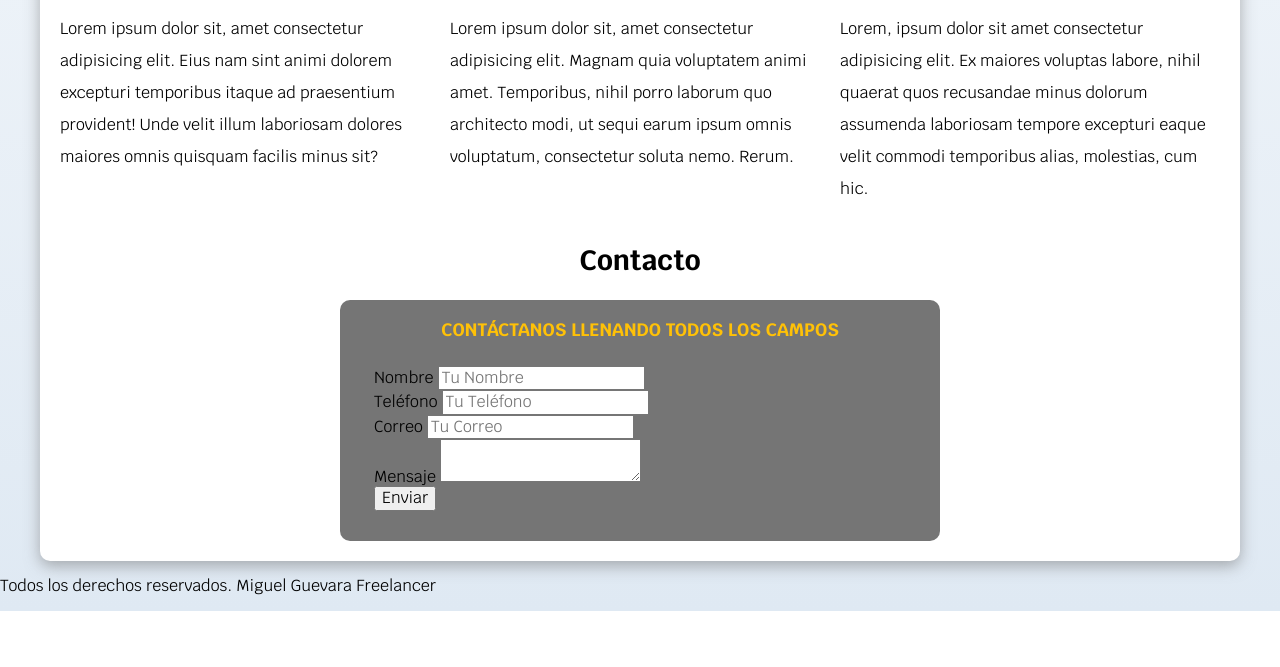
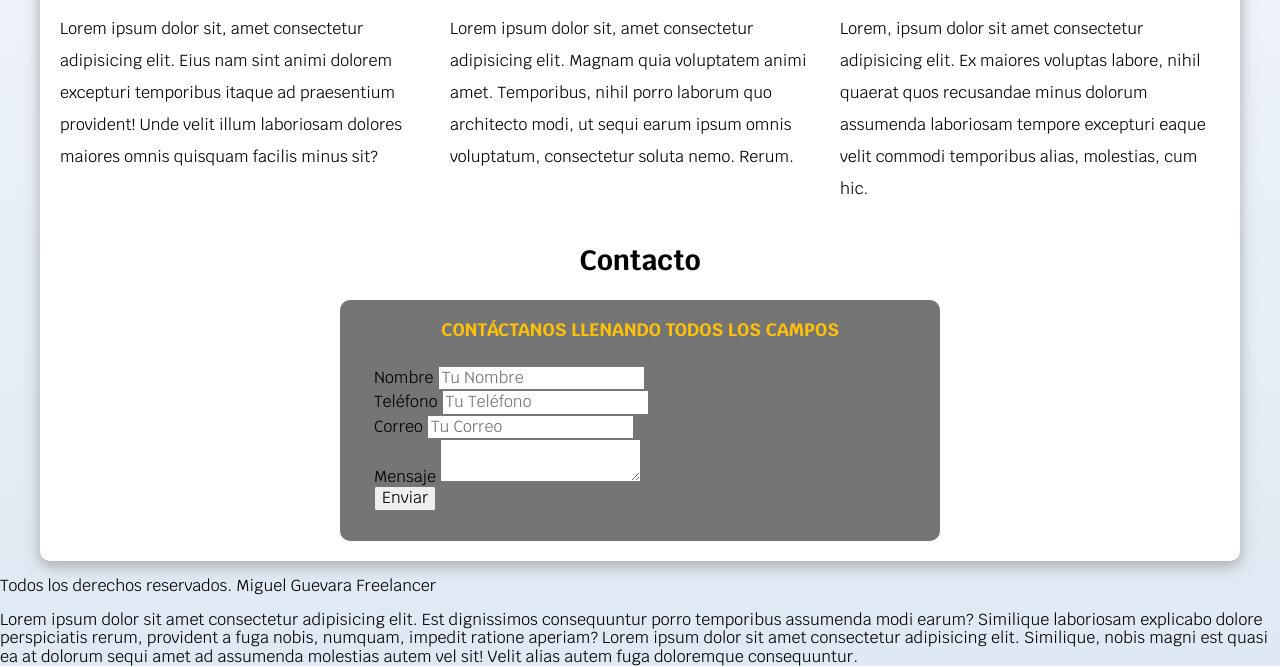
Before and after one commit to MiguelGuevara25/freelancer_inicio, a plain HTML site: page index.html in a window 1280 px wide. Shown: the part 916-1583 px from the top of the page. Before the commit the page ends 1527 px from the top, so only its background shows below. Drawn offline with Linux system fonts and the light colour scheme.

Commit message:
principal

```diff
--- a/index.html
+++ b/index.html
@@ -221,5 +221,10 @@
     <footer>
       <p>Todos los derechos reservados. Miguel Guevara Freelancer</p>
     </footer>
+
+    <div>
+      Lorem ipsum dolor sit amet consectetur adipisicing elit. Est dignissimos consequuntur porro temporibus assumenda modi earum? Similique laboriosam explicabo dolore perspiciatis rerum, provident a fuga nobis, numquam, impedit ratione aperiam?
+      Lorem ipsum dolor sit amet consectetur adipisicing elit. Similique, nobis magni est quasi ea at dolorum sequi amet ad assumenda molestias autem vel sit! Velit alias autem fuga doloremque consequuntur.
+    </div>
   </body>
 </html>
```
